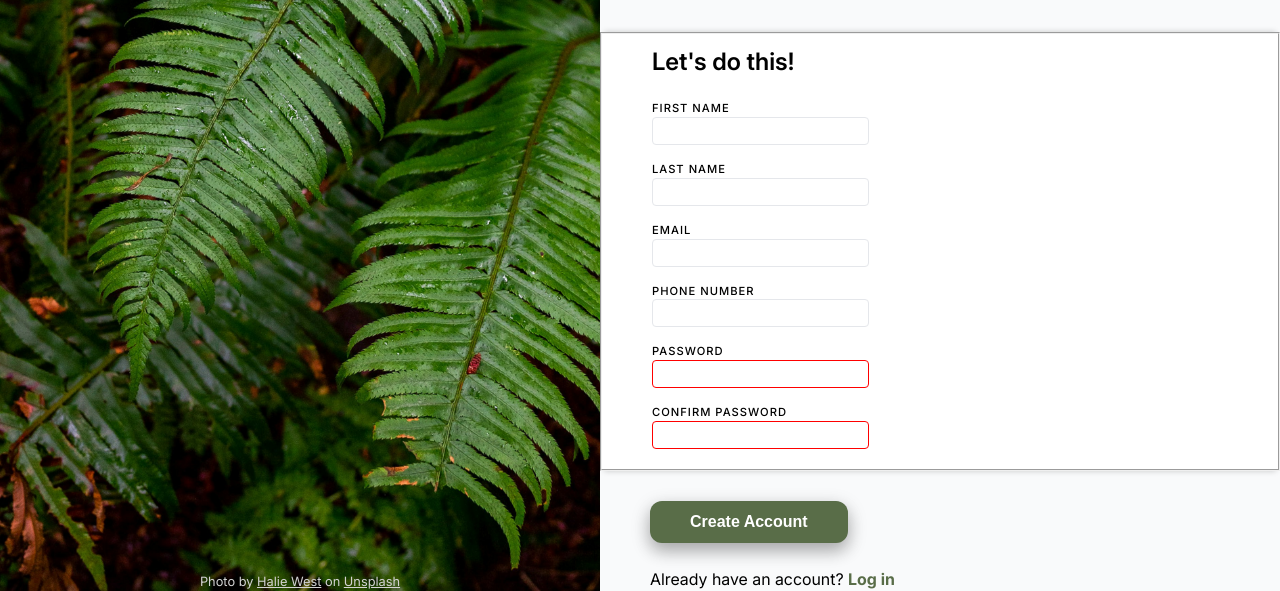
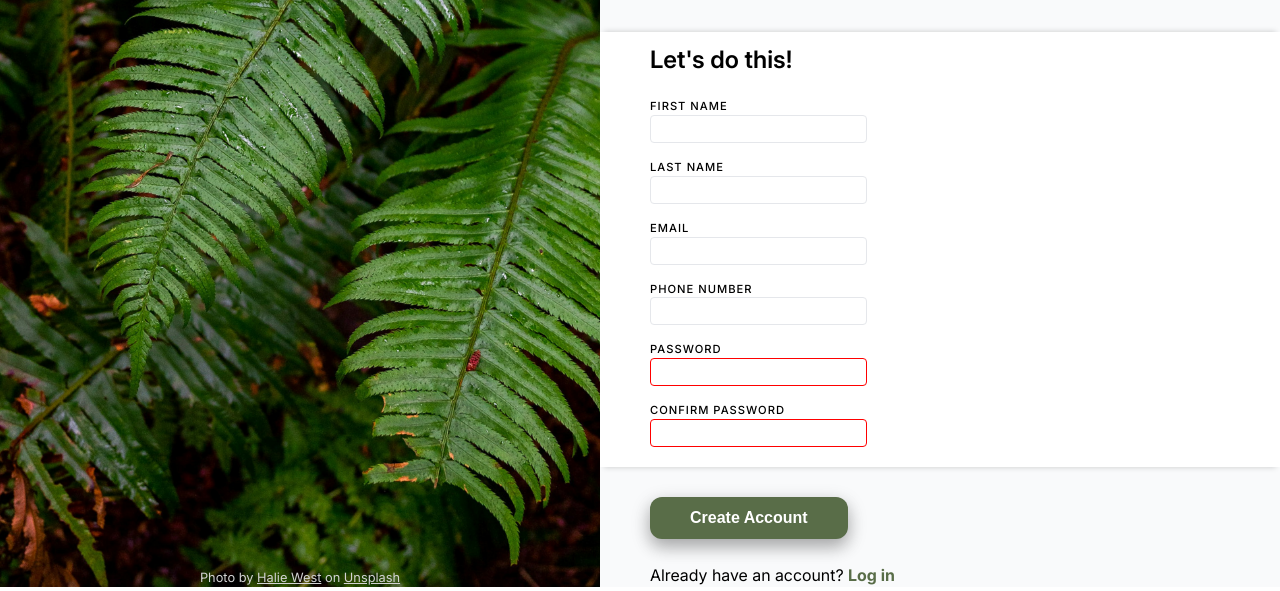
Before and after one commit to oskarnurm/sign-up-form, a plain HTML site: page index.html in a window 1280 px wide. Shown: the part 355-946 px from the top of the page. Drawn offline with Linux system fonts and the light colour scheme.

Commit message:
chore: style fieldset instead

```diff
--- a/style.css
+++ b/style.css
@@ -8,7 +8,7 @@
   src: url("./assets/InterVariable.ttf") format("truetype-variations");
 }
 
-/* Some default resets */
+/* Sensible resets */
 /* box-sizing: border-box; makes width and height include padding and border, easier for layouts. */
 * {
   margin: 0;
@@ -102,6 +102,10 @@ body {
   padding-top: 10px;
   padding-bottom: 20px;
   padding-left: 50px;
+}
+
+fieldset {
+  border: none;
   box-shadow:
     0 -4px 6px -4px rgba(0, 0, 0, 0.2),
     0 4px 6px -4px rgba(0, 0, 0, 0.2);
```
